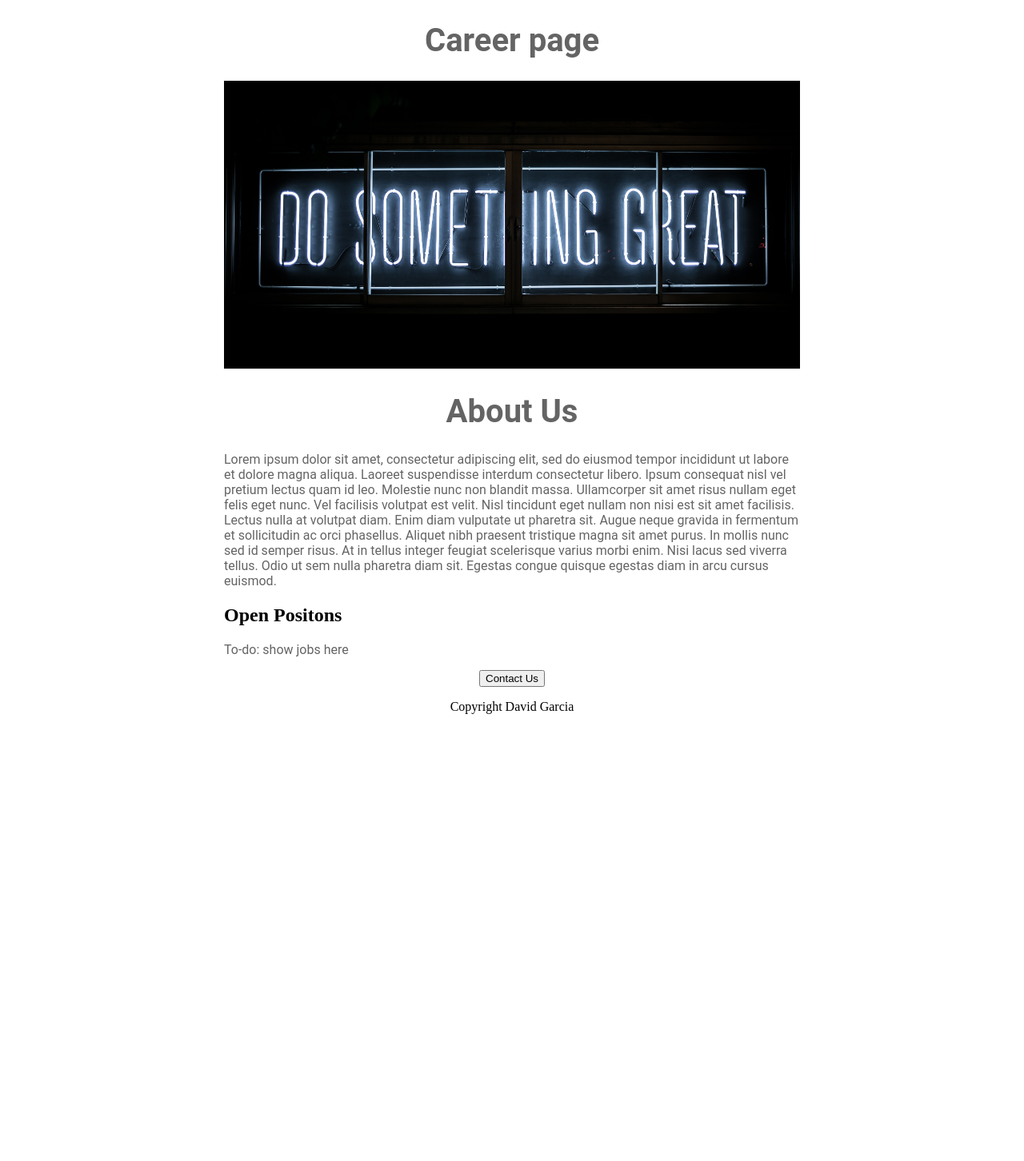
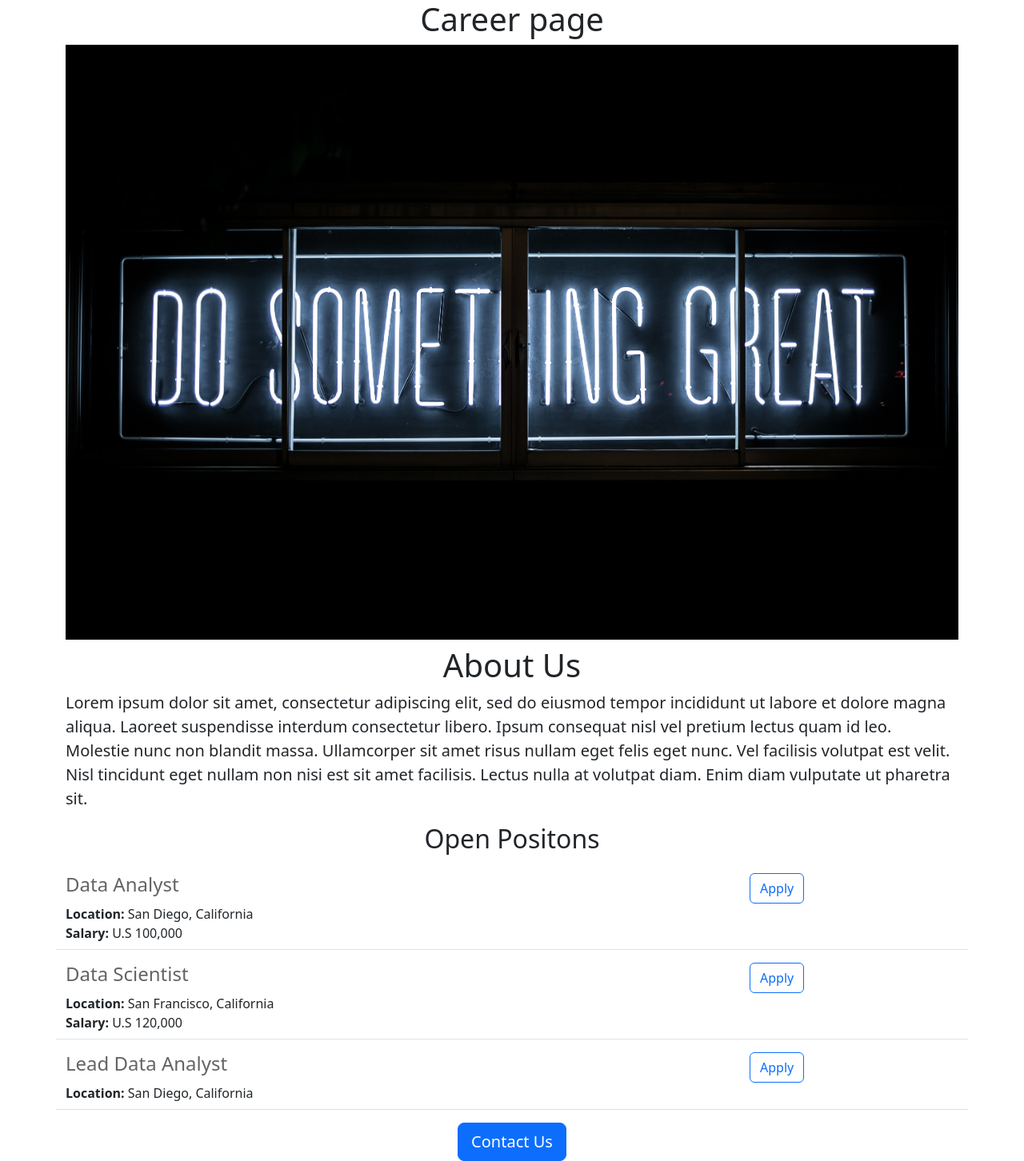
Before and after one commit to kingofcode898/first-website, a Flask app: page / in a window 1280 px wide. Shown: the whole page at 80% size. Before the commit the page ends 893 px from the top, so only its background shows below. Run offline with Flask 3, Linux system fonts and the light colour scheme.

Commit message:
Added dynamic data and Api route

```diff
--- a/app.py
+++ b/app.py
@@ -1,10 +1,35 @@
-from flask import Flask, render_template
+from flask import Flask, render_template, jsonify
 
 app = Flask(__name__)
 
+JOBS = [
+{
+  "id": 1,
+  'title': 'Data Analyst',
+  'location': 'San Diego, California',
+  'salary': 'U.S 100,000',
+},
+{
+  "id": 2 ,
+  'title': 'Data Scientist',
+  'location': 'San Francisco, California',
+  'salary': 'U.S 120,000'
+},
+{
+  "id": 3,
+  'title': 'Lead Data Analyst',
+  'location': 'San Diego, California',
+}
+]
+
 @app.route("/")
 def hello_world():
-    return render_template('home.html')
+    return render_template('home.html',
+              jobs=JOBS)
+
+@app.route("/api/jobs")
+def list_jobs():
+  return jsonify(JOBS)
 
 if __name__ == '__main__':
   app.run(host='0.0.0.0', debug=True)
--- a/templates/home.html
+++ b/templates/home.html
@@ -3,45 +3,25 @@
   <head>
     <meta charset="UTF-8">
     <meta name="viewport" content="width=device-width, initial-scale=1.0">
+    <link href="https://cdn.jsdelivr.net/npm/bootstrap@5.3.0-alpha3/dist/css/bootstrap.min.css" rel="stylesheet" integrity="sha384-KK94CHFLLe+nY2dmCWGMq91rCGa5gtU4mk92HdvYe+M/SXH301p5ILy+dN9+nJOZ" crossorigin="anonymous">
     <title>Careers</title>
-    <style>
-      h1{
-        font-size: 40px;
-        font-family: Roboto;
-        color: rgb(100,100,100);
-        text-align: center;
-      }
-      #banner{
-        width: 100%;
-        height: 360px;
-        object-fit: cover;
-      }
-      h2{
-
-      }
-      .body-text{
-        font-family: Roboto;
-        color: rgb(100, 100, 100);
-
-      }
-      #container{
-        max-width: 720px;
-        margin:0 auto;
-      }
-    </style>
   </head>
   <body>
-    <div id="container">  <h1>Career page</h1>
-    <img id="banner" src="static/banner.jpg", width=500px, height=320px>
-
-    <h1>About Us</h1>
-    <p class="body-text">Lorem ipsum dolor sit amet, consectetur adipiscing elit, sed do eiusmod tempor incididunt ut labore et dolore magna aliqua. Laoreet suspendisse interdum consectetur libero. Ipsum consequat nisl vel pretium lectus quam id leo. Molestie nunc non blandit massa. Ullamcorper sit amet risus nullam eget felis eget nunc. Vel facilisis volutpat est velit. Nisl tincidunt eget nullam non nisi est sit amet facilisis. Lectus nulla at volutpat diam. Enim diam vulputate ut pharetra sit. Augue neque gravida in fermentum et sollicitudin ac orci phasellus. Aliquet nibh praesent tristique magna sit amet purus. In mollis nunc sed id semper risus. At in tellus integer feugiat scelerisque varius morbi enim. Nisi lacus sed viverra tellus. Odio ut sem nulla pharetra diam sit. Egestas congue quisque egestas diam in arcu cursus euismod.</p>
-    <h2>Open Positons</h2>
-    <p class="body-text">To-do: show jobs here</p>
-    <div style="text-align: center;">
-      <button>Contact Us</button>
-      <p>Copyright David Garcia</p>
+    <div class="container">
+    <h1 class="text-center">Career page</h1>
+    <img class="img-fluid" src="static/banner.jpg">
+    <h1 class="text-center mt-2">About Us</h1>
+    <p class="lead">Lorem ipsum dolor sit amet, consectetur adipiscing elit, sed do eiusmod tempor incididunt ut labore et dolore magna aliqua. Laoreet suspendisse interdum consectetur libero. Ipsum consequat nisl vel pretium lectus quam id leo. Molestie nunc non blandit massa. Ullamcorper sit amet risus nullam eget felis eget nunc. Vel facilisis volutpat est velit. Nisl tincidunt eget nullam non nisi est sit amet facilisis. Lectus nulla at volutpat diam. Enim diam vulputate ut pharetra sit. </p>
+    <h2 class="text-center mt-2 mb-4">Open Positons</h2>
+<div>
+      <div>
+      {% for job in jobs %}
+        {% include 'jobitem.html' %}
+      {% endfor %}
+      </div>
     </div>
+    <div class="text-center">
+      <button class="btn btn-primary btn-lg">Contact Us</button>
     </div>
   </body>
 
--- /dev/null
+++ b/templates/jobitem.html
@@ -0,0 +1,16 @@
+<div class="border-bottom row" style="margin-bottom: 16px; padding-bottom:8px;">
+  <div class="col-9">
+  <h4 style= "margin-bottom: 10px; color: rgb(100,100,100);">{{job['title']}}</h4>
+  <div>
+    <b>Location: </b> {{job['location']}}
+    </div>
+   {% if 'salary' in job %}
+<div>
+  <b>Salary: </b>{{job['salary']}}
+</div>
+     {% endif %}
+</div>
+<div class="col-3">
+  <button type="button" class="btn btn-outline-primary">Apply</button>
+</div>
+</div>
```
